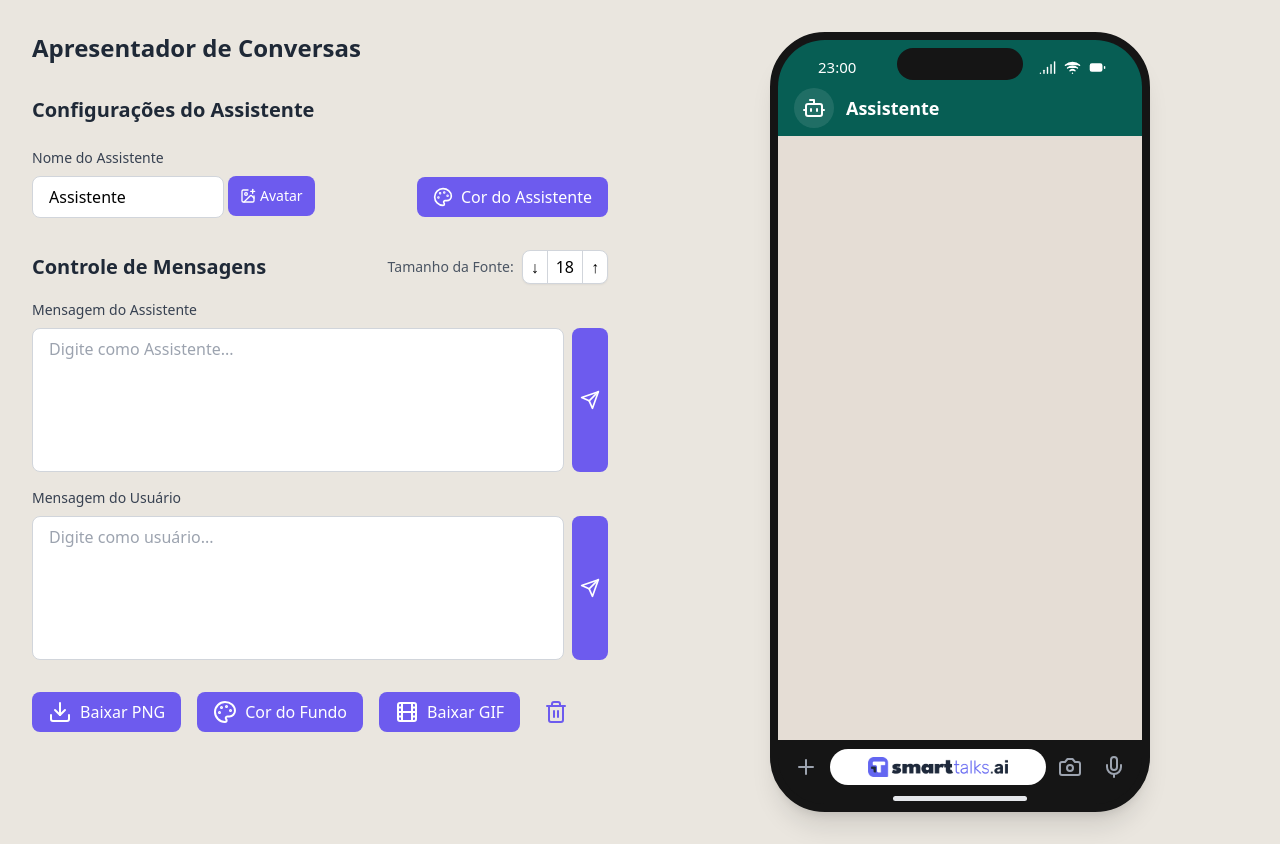
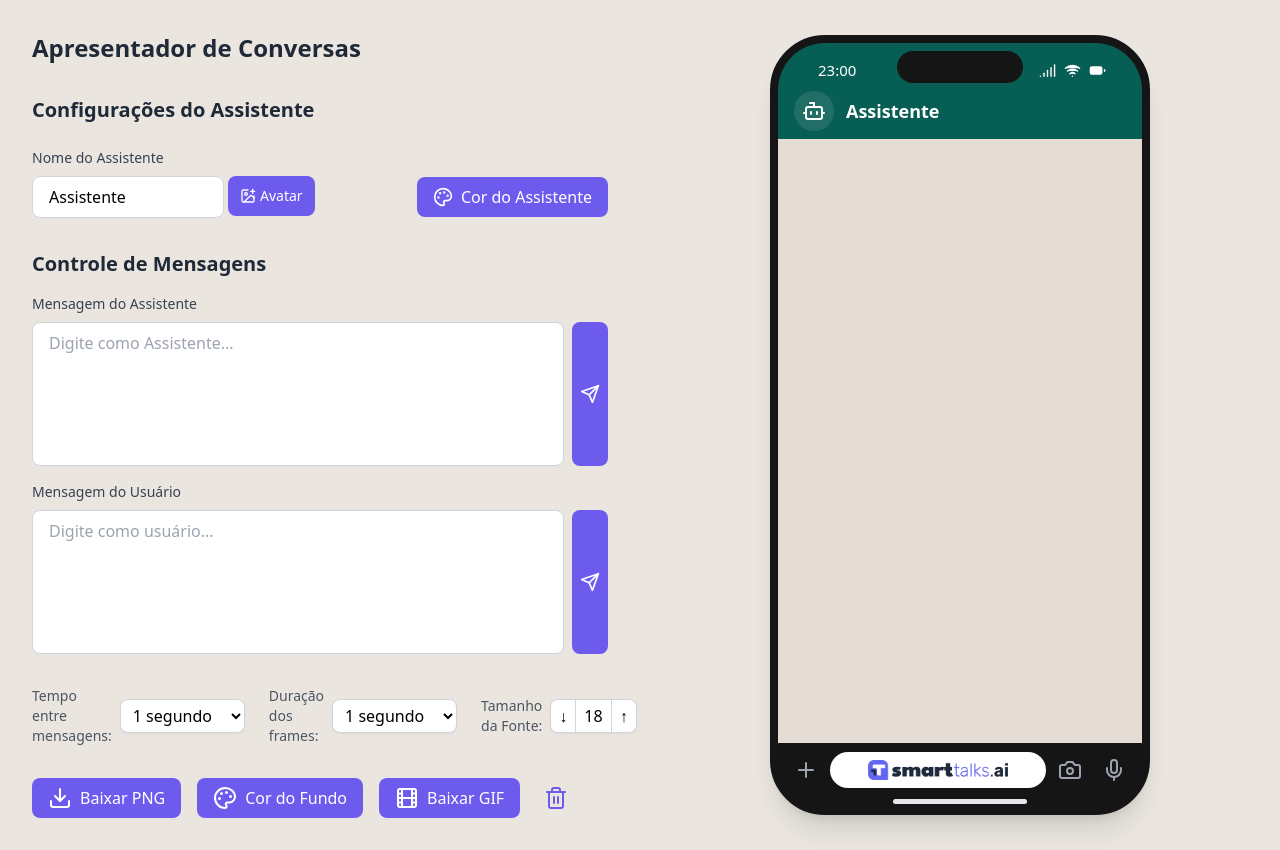
Before and after one commit to Protospi/chat-press, a React (Vite) app: page / in a window 1280 px wide. Built offline with nearby package versions, Linux system fonts and the light colour scheme.

Commit message:
feat: frame duration

```diff
--- a/src/App.tsx
+++ b/src/App.tsx
@@ -32,6 +32,8 @@ function App() {
   const [currentStep, setCurrentStep] = useState('Preparando...');
   const [progress, setProgress] = useState(0);
   const hiddenPhoneRef = useRef<HTMLDivElement>(null);
+  const [messageDelay, setMessageDelay] = useState(1);
+  const [frameDuration, setFrameDuration] = useState(1);
 
   const TOTAL_STEPS = (messages: Message[]) => messages.length + 1;
   const FRAME_WEIGHT = 0.8;
@@ -80,7 +82,7 @@ function App() {
 
         setMessages(currentMessages);
 
-        await delay(100);
+        await delay((messageDelay / 10) * 1000);
 
         const canvas = await html2canvas(hiddenPhoneRef.current!, {
           backgroundColor: gifBackground,
@@ -103,11 +105,11 @@ function App() {
           images: frames,
           gifWidth: 380 * 4,
           gifHeight: 780 * 4,
-          interval: 1.5,
+          interval: messageDelay,
           transparent: true,
           quality: 20,
           numWorkers: 2,
-          frameDuration: 1.5,
+          frameDuration: frameDuration,
           sampleInterval: 10,
           progressCallback: (captureProgress: number) => {
             const gifProgress = (FRAME_WEIGHT + (captureProgress * GIF_WEIGHT)) * 100;
@@ -181,26 +183,6 @@ function App() {
           <div className="space-y-4">
             <div className="flex justify-between items-center">
               <h3 className="text-xl font-semibold text-gray-800">Controle de Mensagens</h3>
-              <div className="flex items-center gap-2">
-                <span className="text-sm text-gray-600">Tamanho da Fonte:</span>
-                <div className="flex items-center bg-white rounded-lg border border-gray-300 shadow-sm">
-                  <button
-                    onClick={() => handleFontSizeChange(-1)}
-                    className="px-2 py-1 hover:bg-gray-100 border-r border-gray-300"
-                    title="Diminuir fonte"
-                  >
-                    ↓
-                  </button>
-                  <span className="px-2 min-w-[2rem] text-center">{fontSize}</span>
-                  <button
-                    onClick={() => handleFontSizeChange(1)}
-                    className="px-2 py-1 hover:bg-gray-100 border-l border-gray-300"
-                    title="Aumentar fonte"
-                  >
-                    ↑
-                  </button>
-                </div>
-              </div>
             </div>
             <div className="space-y-4">
               <div>
@@ -218,6 +200,55 @@ function App() {
                   placeholder="Digite como usuário..."
                   align="left"
                 />
+              </div>
+
+              <div className="flex items-center gap-6 pt-4">
+                <div className="flex items-center gap-2">
+                  <span className="text-sm text-gray-600">Tempo entre mensagens:</span>
+                  <select
+                    value={messageDelay}
+                    onChange={(e) => setMessageDelay(Number(e.target.value))}
+                    className="bg-white rounded-lg border border-gray-300 shadow-sm px-2 py-1"
+                  >
+                    <option value={1}>1 segundo</option>
+                    <option value={2}>2 segundos</option>
+                    <option value={3}>3 segundos</option>
+                  </select>
+                </div>
+
+                <div className="flex items-center gap-2">
+                  <span className="text-sm text-gray-600">Duração dos frames:</span>
+                  <select
+                    value={frameDuration}
+                    onChange={(e) => setFrameDuration(Number(e.target.value))}
+                    className="bg-white rounded-lg border border-gray-300 shadow-sm px-2 py-1"
+                  >
+                    <option value={1}>1 segundo</option>
+                    <option value={2}>2 segundos</option>
+                    <option value={3}>3 segundos</option>
+                  </select>
+                </div>
+
+                <div className="flex items-center gap-2">
+                  <span className="text-sm text-gray-600">Tamanho da Fonte:</span>
+                  <div className="flex items-center bg-white rounded-lg border border-gray-300 shadow-sm">
+                    <button
+                      onClick={() => handleFontSizeChange(-1)}
+                      className="px-2 py-1 hover:bg-gray-100 border-r border-gray-300"
+                      title="Diminuir fonte"
+                    >
+                      ↓
+                    </button>
+                    <span className="px-2 min-w-[2rem] text-center">{fontSize}</span>
+                    <button
+                      onClick={() => handleFontSizeChange(1)}
+                      className="px-2 py-1 hover:bg-gray-100 border-l border-gray-300"
+                      title="Aumentar fonte"
+                    >
+                      ↑
+                    </button>
+                  </div>
+                </div>
               </div>
             </div>
           </div>
```
